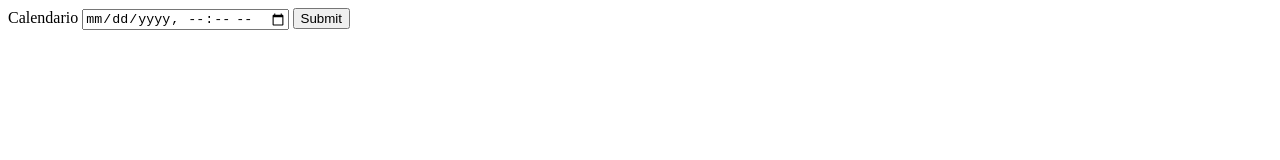
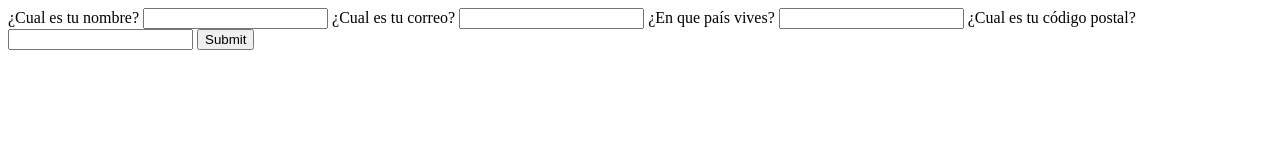
Before and after one commit to pebomar/cursohtmlcss, a plain HTML site: page claseCalendario/index.html in a window 1280 px wide. Drawn offline with Linux system fonts and the light colour scheme.

Commit message:
Autocomplete y required

```diff
--- a/claseCalendario/index.html
+++ b/claseCalendario/index.html
@@ -8,37 +8,30 @@
         <meta name="viewport" content="width=device-width, initial-scale=1.0">
     </head>
     <body>
-        <!-- <form action="">
-            <label for="hora">
-                <span>Hora</span>
-                <input type="time" id="hora" name="hora">
+        <main>
+            <form action="">
+                <label for="nombre">
+                    <span>¿Cual es tu nombre?</span>
+                    <input type="text" id="nombre" name="nombre" autocomplete="name" required>
                 </label>
 
-            <label for="dia">
-                <span>Día</span>
-                <input type="date" id="dia" name="dia">
+                <label for="correo">
+                    <span>¿Cual es tu correo?</span>
+                    <input type="email" id="correo" name="correo" autocomplete="email" required>
                 </label>
 
-            <label for="semana">
-                <span>Semana</span>
-                <input type="week" id="semana" name="semana">
+                <label for="pais">
+                    <span>¿En que país vives?</span>
+                    <input type="text" id="pais" name="pais" autocomplete="country" required>
                 </label>
 
-            <label for="mes">
-                <span>Mes</span>
-                <input type="month" id="mes" name="mes">
+                <label for="cp">
+                    <span>¿Cual es tu código postal?</span>
+                    <input type="text" id="cp" name="cp" autocomplete="postal-code" required>
                 </label>
 
                 <input type="submit">
-        </form> -->
-        <form action="">
-            <label for="calendario">
-                <span>
-                    Calendario
-                </span>
-                <input type="datetime-local" id="calendario" name="calendario">
-            </label>
-            <input type="submit">
            </form>
+        </main>
     </body>
 </html>
```
Lines whose indentation alone changed are shown as unchanged.
